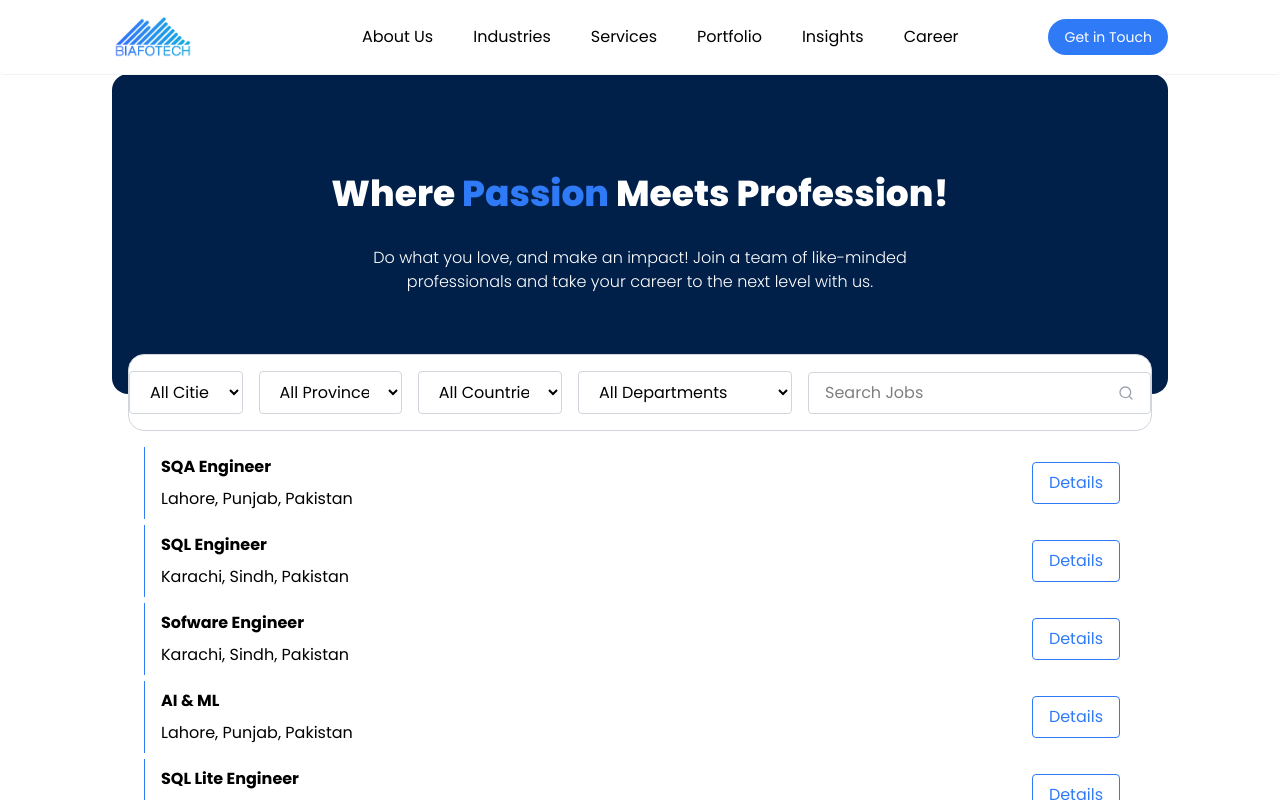
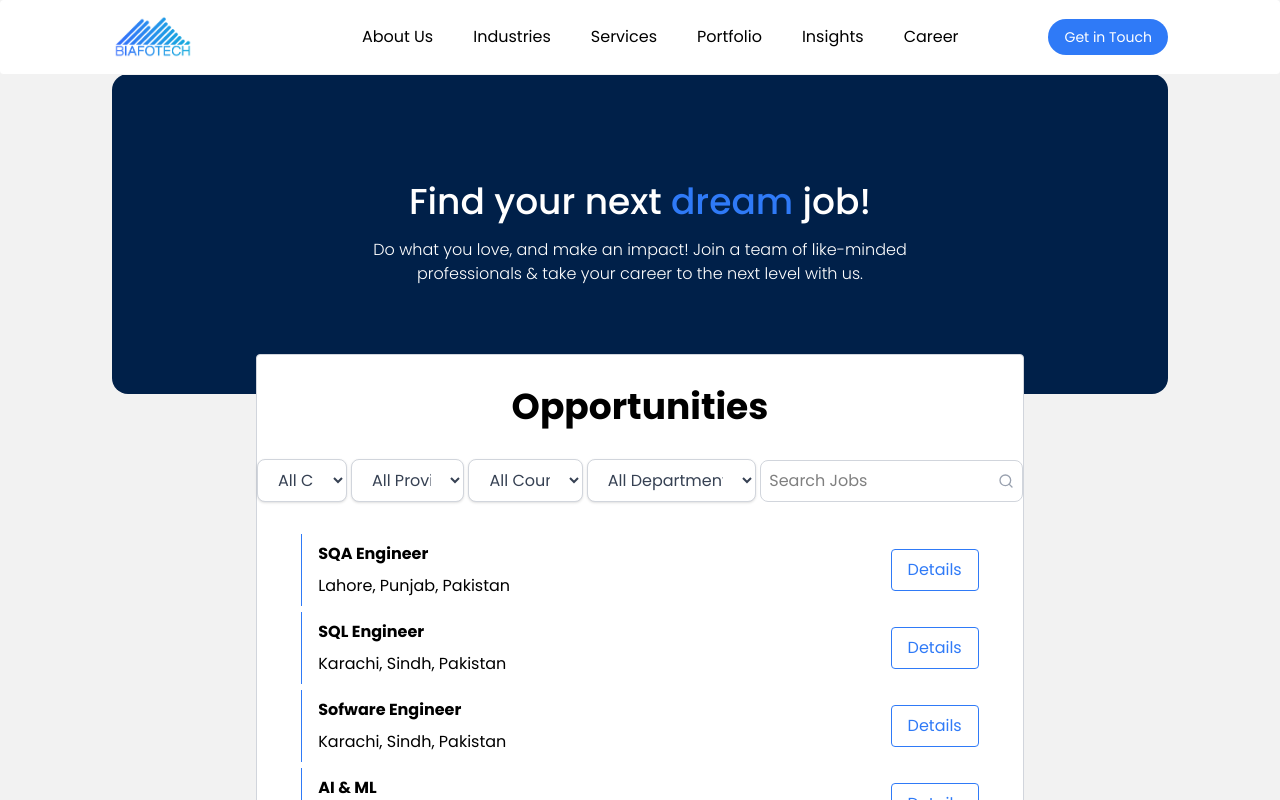
Before and after one commit to ahmadsohailMask01/company-website, a Next.js app: page /career in a window 1280 px wide. Shown: the top 800 px of the page. Built offline with nearby package versions, Linux system fonts and the light colour scheme.

Commit message:
New margin changes in careers page!

```diff
--- a/src/app/components/CareerList/CareerList.jsx
+++ b/src/app/components/CareerList/CareerList.jsx
@@ -11,7 +11,7 @@ const CareerList = ({jobId, jobTitle, jobAddress}, ref) => {
   const titleRef = useRef();
   return (
     <>
-    <div className='flex px-4 py-2 justify-between items-center w-full border-l border-[#2f7af7] hover:border-l-4 transition-all duration-150 cursor-pointer' key={jobId} onMouseOver={()=>titleRef.current.style.color = '#2f7af7'} onMouseOut={()=>titleRef.current.style.color = 'black'}>
+    <div className='flex pl-4 py-2 justify-between items-center w-[96.5%] border-l border-[#2f7af7] hover:border-l-4 transition-all duration-150 cursor-pointer' key={jobId} onMouseOver={()=>titleRef.current.style.color = '#2f7af7'} onMouseOut={()=>titleRef.current.style.color = 'black'}>
       <div className='flex flex-col justify-center items-start space-y-2'>
         <span className='font-bold' ref={titleRef}>{jobTitle}</span>
         <span>{jobAddress}</span>
--- a/src/app/components/Careers/Careers.jsx
+++ b/src/app/components/Careers/Careers.jsx
@@ -1,10 +1,11 @@
 'use client'
-import React, { useRef } from "react";
+import React, { useRef, useState } from "react";
 import Select from "../Select";
 import { FiSearch } from "react-icons/fi";
 import CareerList from "../CareerList/CareerList";
 
 const Careers = () => {
+  const [selectedValue, setSelectedValue] = useState('');
   const selectOneOptions = ["All Cities", "Lahore", "Karachi"];
   const selectTwoOptions = ["All Provinces", "Punjab", "Sindh"];
   const selectThreeOptions = ["All Countries", "Pakistan", "Saudia"];
@@ -13,18 +14,24 @@ const Careers = () => {
     "AI & ML",
     "Custom Development",
   ];
-  const category = useRef();
-  const className = "px-4 py-2 border border-gray-300 rounded w-[100%] bg-white";
+  const category = useRef(null);
+  const className = "w-full px-4 py-2 border border-gray-300 rounded-lg shadow-sm focus:ring-2 focus:ring-[#2f7af7] focus:outline-none focus:border-blue-500 bg-white text-gray-700";
+  const handleSelectionChange = () => {
+    console.log(category.current.value);
+  }
   return (
     <>
-      <section className="w-full pt-[74px] font-poppins">
+      <section className="w-full pt-[74px] pb-8 bg-[#f2f2f2] font-poppins">
         <div className="flex flex-col items-center justify-center text-white mx-28 py-4 lg:min-h-[320px] rounded-2xl bg-[#002049]">
-          <span className="font-extrabold text-4xl mb-8">Where <span className="text-[#2f7af7]">Passion</span> Meets Profession!</span>
-          <span className="w-[60%] text-center font-light">Do what you love, and make an impact! Join a team of like-minded professionals and take your career to the next level with us.</span>
+          <span className="font-medium text-4xl mb-4">Find your next <span className="text-[#2f7af7]">dream</span> job! </span>
+          <span className="w-[55%] text-center font-light">Do what you love, and make an impact! Join a team of like-minded professionals & take your career to the next level with us.</span>
+
         </div>
-        <div className="flex justify-center items-center py-4 bg-white mx-32 border-gray-300 border gap-4 mt-[-40px] rounded-2xl">
+        <div className="flex flex-col justify-center items-center py-4 bg-white mx-64 border-gray-300 border gap-4 mt-[-40px] rounded ">
+          <span className="font-bold text-4xl my-4">Opportunities</span>
+          <div className="flex justify-center items-center gap-1" >
           <div>
-            <Select options={selectOneOptions} className={className} name='category' ref={category} />
+            <Select options={selectOneOptions} onChange={handleSelectionChange} className={className} name='category' ref={category} />
           </div>
           <div>
             <Select options={selectTwoOptions} className={className} />
@@ -35,7 +42,7 @@ const Careers = () => {
           <div>
             <Select options={selectFourOptions} className={className} />
           </div>
-          <div className="flex items-center border border-gray-300 bg-white rounded px-4 py-2">
+          <div className="group flex items-center border border-gray-300 rounded-lg p-2 focus-within:ring-2 focus-within:ring-[#2f7af7] focus-within:border-[#2f7af7]">
             <input
               type="text"
               name="search"
@@ -47,8 +54,8 @@ const Careers = () => {
               <FiSearch className="text-gray-400" />
             </button>
           </div>
-        </div>
-        <div className="flex flex-col justify-center items-center space-y-1.5 mx-28 py-4 px-8">
+          </div>
+          <div className="flex flex-col justify-center items-center space-y-1.5 w-full mx-28 py-4 px-8">
           <CareerList jobId={'511154'} jobTitle={'SQA Engineer'} jobAddress={'Lahore, Punjab, Pakistan'}/>
           <CareerList jobId={'511194'} jobTitle={'SQL Engineer'} jobAddress={'Karachi, Sindh, Pakistan'}/>
           <CareerList jobId={'511174'} jobTitle={'Sofware Engineer'} jobAddress={'Karachi, Sindh, Pakistan'}/>
@@ -58,6 +65,8 @@ const Careers = () => {
           <CareerList jobId={'5111724'} jobTitle={'Accountant'} jobAddress={'Lahore, Punjab, Pakistan'}/>
           <CareerList jobId={'5111964'} jobTitle={'Typist'} jobAddress={'Karachi, Sindh, Pakistan'}/>
         </div>
+        </div>
+
       </section>
     </>
   );
--- a/src/app/components/Select.jsx
+++ b/src/app/components/Select.jsx
@@ -4,7 +4,7 @@ const Select = ({ name, options = [], className = "", ...props }, ref) => {
   const id = useId();
   return (
     <>
-      <select name={name} id={id} className={`${className}`} {...props}>
+      <select name={name} id={id} className={`${className}`} {...props} ref={ref}>
         {options?.map((option) => (
           <option key={option} value={option} className="">{option}</option>
         ))}
```
